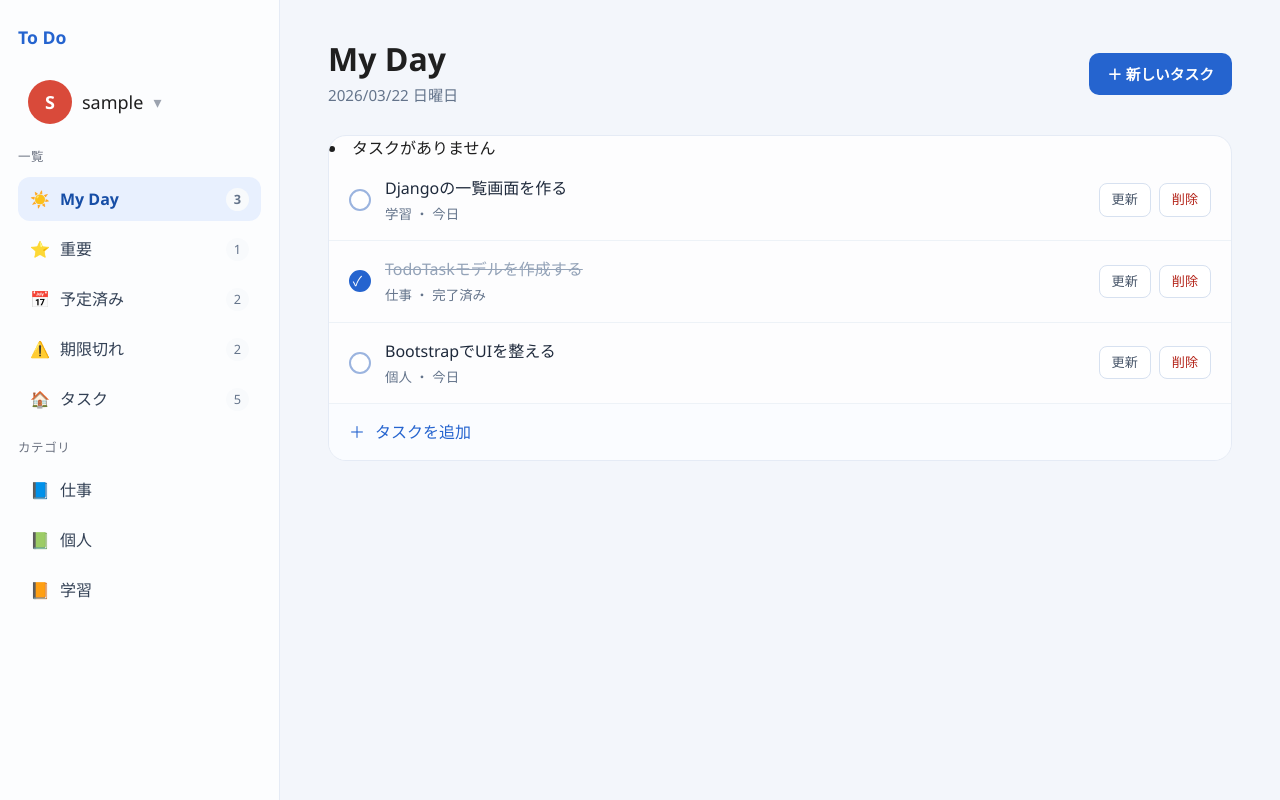
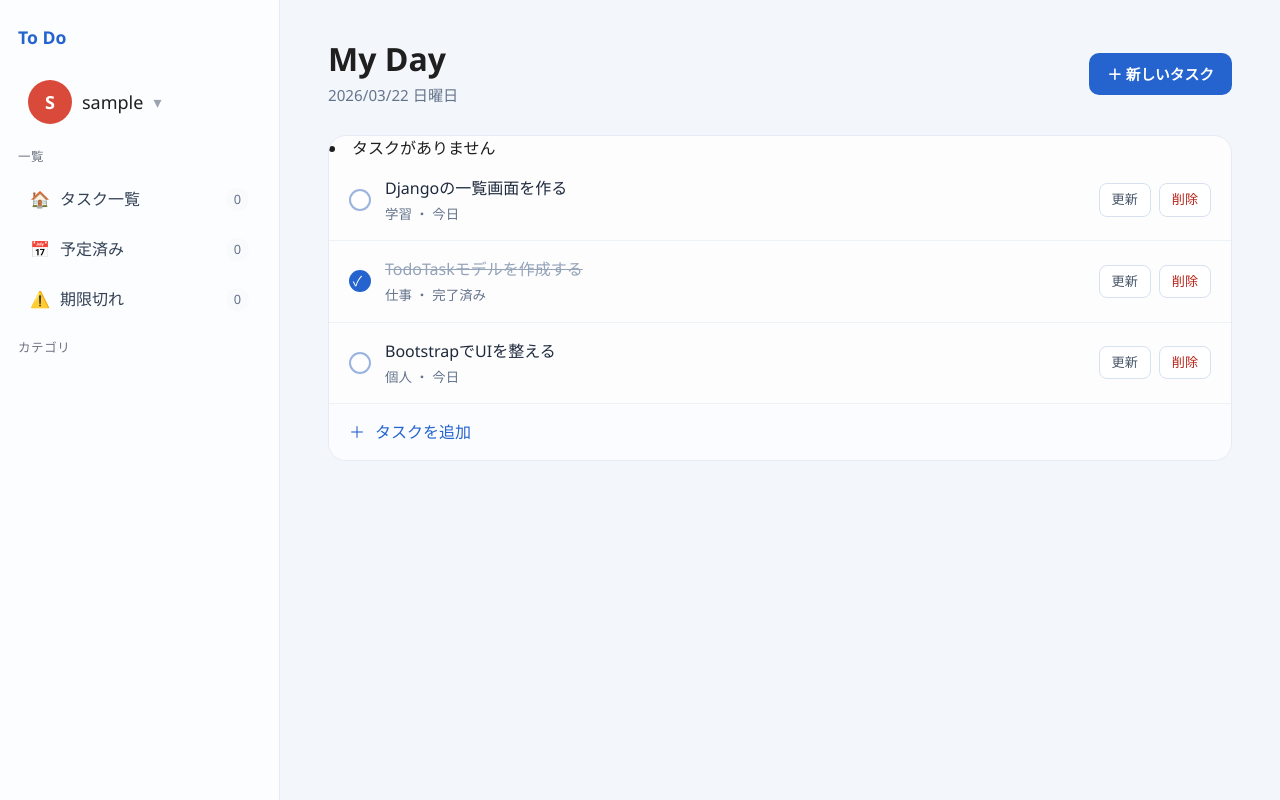
Before and after one commit to raretech-hal/django-todoapp, a Django app: page / in a window 1280 px wide. Run offline with Django 5.2, Linux system fonts and the light colour scheme; the visitor is signed in with stand-in values (Sample User, id 1); data that the repository does not hold is empty.

Commit message:
カテゴリの動的表示

```diff
--- a/todo/templates/todo/todo_list.html
+++ b/todo/templates/todo/todo_list.html
@@ -55,10 +55,9 @@
                             プロフィール
                         </button>
                     </li>
-                    <li><a class="dropdown-item" href="#">設定</a></li>
+                    {% comment %} <li><a class="dropdown-item" href="#">設定</a></li> {% endcomment %}
                     <li><hr class="dropdown-divider"></li>
                     <li>
-                        {% comment %} <form method="POST" action="{% url 'logout' %}"> {% endcomment %}
                         <form method="POST" action="{% url 'logout' %}">
                             {% csrf_token %}
                             <button class="dropdown-item text-danger" type="submit">
@@ -70,34 +69,41 @@
             </div>
 
             <div class="nav-section-title">一覧</div>
-            <a href="#" class="nav-item active">
+            <a href="#" class="nav-item">
+                <span>🏠</span>
+                <span>タスク一覧</span>
+                <span class="nav-count">{{ tasks|length }}</span>
+            </a>
+            {% comment %} <a href="#" class="nav-item active">
                 <span>☀️</span>
                 <span>My Day</span>
                 <span class="nav-count">3</span>
-            </a>
-            <a href="#" class="nav-item">
+            </a> {% endcomment %}
+
+            {% comment %} <a href="#" class="nav-item">
                 <span>⭐</span>
                 <span>重要</span>
                 <span class="nav-count">1</span>
-            </a>
+            </a> {% endcomment %}
             <a href="#" class="nav-item">
                 <span>📅</span>
                 <span>予定済み</span>
-                <span class="nav-count">2</span>
+                <span class="nav-count">{{ scheduled|length }}</span>
             </a>
             <a href="#" class="nav-item">
                 <span>⚠️</span>
                 <span>期限切れ</span>
-                <span class="nav-count">2</span>
-            </a>
-            <a href="#" class="nav-item">
-                <span>🏠</span>
-                <span>タスク</span>
-                <span class="nav-count">5</span>
+                <span class="nav-count">{{ overdue|length }}</span>
             </a>
 
             <div class="nav-section-title">カテゴリ</div>
-            <a href="#" class="nav-item">
+            {% for category in categories %}
+                <a href="#" class="nav-item">
+                    <span>{{ category.name }}</span>
+                    <span class="nav-count">{{ category.task_count }}</span>
+                </a>
+            {% endfor %}
+            {% comment %} <a href="#" class="nav-item">
                 <span>📘</span>
                 <span>仕事</span>
             </a>
@@ -108,7 +114,7 @@
             <a href="#" class="nav-item">
                 <span>📙</span>
                 <span>学習</span>
-            </a>
+            </a> {% endcomment %}
         </aside>
 
         <main class="main-content">
@@ -273,7 +279,7 @@
         <div class="modal-dialog">
             <div class="modal-content border-0 shadow">
                 <div class="modal-header">
-                    <h5 class="modal-title" id="profileModalLabel">プロフィール編集</h5>
+                    <h5 class="modal-title" id="profileModalLabel">プロフィール</h5>
                     <button type="button" class="btn-close" data-bs-dismiss="modal" aria-label="閉じる"></button>
                 </div>
 
--- a/todo/views.py
+++ b/todo/views.py
@@ -1,10 +1,12 @@
 from django.shortcuts import render, redirect, get_object_or_404
-from .models import TodoTask
+from .models import TodoTask, Category
 from .forms import TodoTaskForm, ProfileEditForm
 from django.contrib.auth.forms import UserCreationForm
 from django.contrib.auth import login
 from django.contrib.auth.decorators import login_required
 from django.contrib import messages
+import datetime
+from django.db.models import Count
 
 # Todoリスト一覧、作成、編集
 @login_required
@@ -26,9 +28,18 @@ def todo_list(request):
         form = TodoTaskForm()
 
     tasks = TodoTask.objects.all()
+    categories = Category.objects.annotate(task_count=Count('tasks'))
+
+    now = datetime.datetime.now()
+    #scheduled = tasks.filter(duedate__isnull=False, duedate__gte=now)
+    scheduled = tasks.filter(duedate__isnull=False)
+    overdue = tasks.filter(duedate__isnull=False, duedate__lt=now)
 
     return render(request, 'todo/todo_list.html', {
         'tasks': tasks,
+        'categories': categories,
+        'scheduled': scheduled,
+        'overdue': overdue,
         'form': form,
     })
 
```
